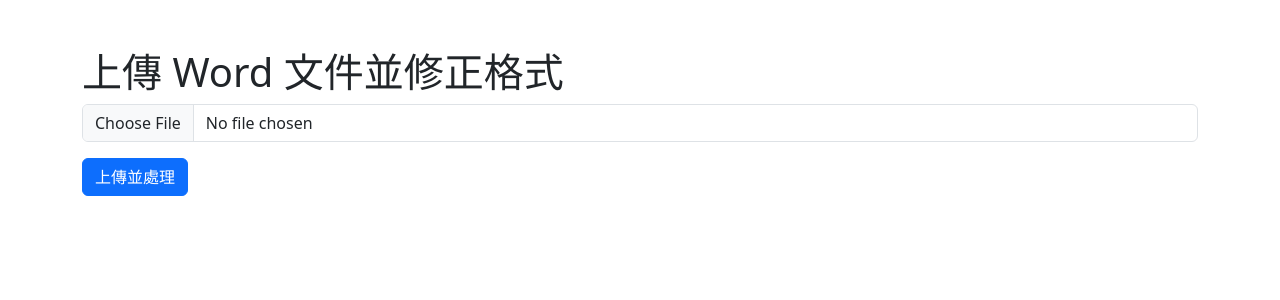
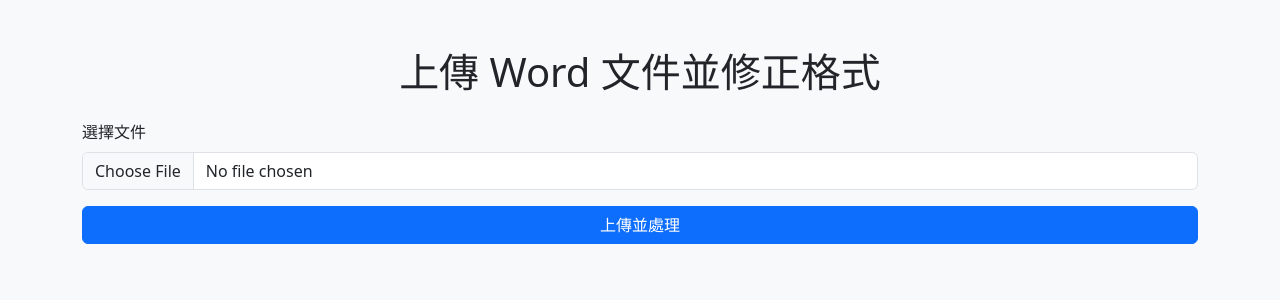
Before and after one commit to grantkk/flask-app2, a Flask app: page / in a window 1280 px wide. Shown: the top 300 px of the page. Run offline with Flask 3, Linux system fonts and the light colour scheme.

Commit message:
Update result.html with Bootstrap layout

```diff
--- a/app/templates/index.html
+++ b/app/templates/index.html
@@ -1,16 +1,24 @@
 <!DOCTYPE html>
 <html lang="en">
 <head>
-    <title>上傳 Word 文件</title>
-    <link href="https://cdn.jsdelivr.net/npm/bootstrap@5.3.0/dist/css/bootstrap.min.css" rel="stylesheet">
+    <meta charset="UTF-8">
+    <meta name="viewport" content="width=device-width, initial-scale=1.0">
+    <title>Word 檔案處理</title>
+    <!-- Bootstrap CSS -->
+    <link href="https://cdn.jsdelivr.net/npm/bootstrap@5.3.0-alpha3/dist/css/bootstrap.min.css" rel="stylesheet">
 </head>
-<body>
+<body class="bg-light">
     <div class="container mt-5">
-        <h1>上傳 Word 文件並修正格式</h1>
-        <form method="post" enctype="multipart/form-data">
-            <input type="file" name="file" class="form-control" />
-            <button type="submit" class="btn btn-primary mt-3">上傳並處理</button>
+        <h1 class="text-center">上傳 Word 文件並修正格式</h1>
+        <form method="post" enctype="multipart/form-data" class="mt-4">
+            <div class="mb-3">
+                <label for="file" class="form-label">選擇文件</label>
+                <input type="file" name="file" id="file" class="form-control">
+            </div>
+            <button type="submit" class="btn btn-primary w-100">上傳並處理</button>
         </form>
     </div>
+    <!-- Bootstrap JS -->
+    <script src="https://cdn.jsdelivr.net/npm/bootstrap@5.3.0-alpha3/dist/js/bootstrap.bundle.min.js"></script>
 </body>
 </html>
```
Also changed, not shown: app/templates/result.html (+14 -5 lines).
